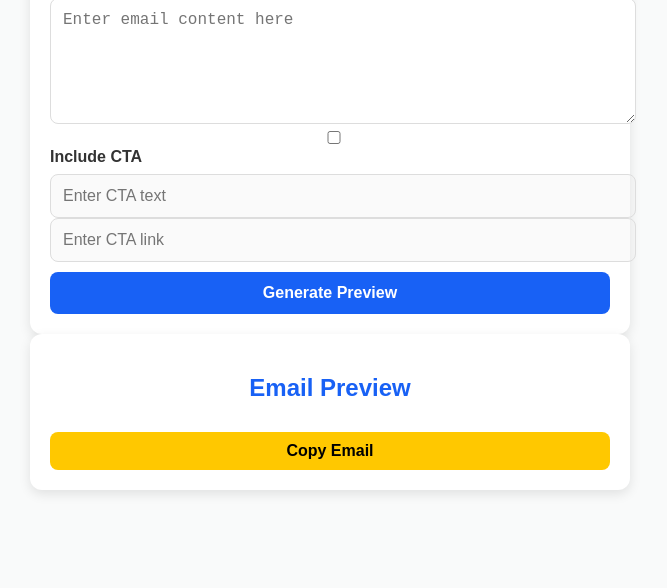
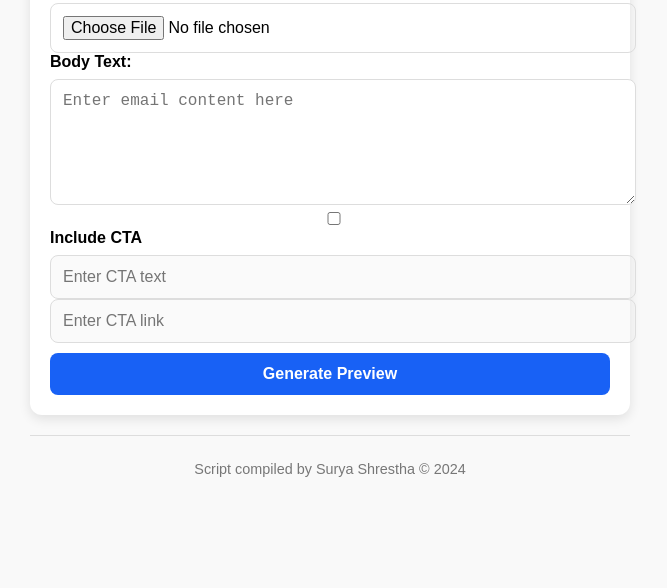
Before and after one commit to suryash917/Emailer, a plain HTML site: page index.html in a window 1280 px wide. Shown: the part 212-800 px from the top of the page, without its empty margins (310-977 px from the left). Drawn offline with Linux system fonts and the light colour scheme.

Commit message:
Add files via upload

```diff
--- a/index.html
+++ b/index.html
@@ -3,22 +3,24 @@
 <head>
   <meta charset="UTF-8">
   <meta name="viewport" content="width=device-width, initial-scale=1.0">
-  <title>Email Generator with Footer</title>
-
+  <title>Email Generator</title>
   <style>
     body {
-      font-family: 'Avenir', Arial, Helvetica, sans-serif; /* Set font to Avenir */
-      background-color: #f9fafa;
+      font-family: 'Avenir', Arial, Helvetica, sans-serif; /* Avenir font */
+      background-color: #f9f9f9; /* Light grey background */
       margin: 0;
       padding: 0;
-      color: #333;
+      display: flex;
+      justify-content: center;
+      align-items: center;
+      min-height: 100vh;
     }
     .container {
       width: 100%;
       max-width: 600px;
-      margin: 0 auto;
+      margin: 20px auto;
     }
-    .form-container, .preview-container {
+    .form-container {
       padding: 20px;
       background: #ffffff;
       border-radius: 12px;
@@ -57,25 +59,6 @@
     button:hover {
       background-color: #1a298e;
     }
-    .preview-container {
-      display: flex;
-      flex-direction: column;
-      align-items: center;
-    }
-    .preview-container h2 {
-      font-size: 1.5rem;
-      color: #1861f5;
-    }
-    .copy-btn {
-      background-color: #ffc800;
-      color: #000;
-      padding: 10px 20px;
-      border: none;
-      border-radius: 8px;
-      font-weight: 600;
-      cursor: pointer;
-      margin-top: 10px;
-    }
     .footer {
       font-size: 0.9rem;
       color: #777;
@@ -90,10 +73,7 @@
   <div class="container">
     <!-- Form Section -->
     <div class="form-container">
-        <h1>Email Generator V1.0</h1>
-        <h8 style="display: block; text-align: center; opacity: 0.5; margin-top: -10px; margin-bottom: 10px; font-size: 14px;">
-          Script compiled by Surya Shrestha © 2024
-        </h8>
+      <h1>Email Generator</h1>
       <form id="emailerForm">
         <div class="form-group">
           <label for="banner">Upload Header Banner (600px wide):</label>
@@ -121,13 +101,9 @@
       </form>
     </div>
 
-
-
-    <!-- Preview Section -->
-    <div class="preview-container">
-      <h2>Email Preview</h2>
-      <div id="emailPreview"></div>
-      <button class="copy-btn" onclick="copyEmailContent()">Copy Email</button>
+    <!-- Footer Section (hidden in preview) -->
+    <div class="footer">
+      <p>Script compiled by Surya Shrestha &copy; 2024</p>
     </div>
   </div>
 
@@ -136,7 +112,6 @@
     const ctaText = document.getElementById("ctaText");
     const ctaLink = document.getElementById("ctaLink");
     const bannerUpload = document.getElementById("bannerUpload");
-    const emailPreview = document.getElementById("emailPreview");
     let bannerDataUrl = "";
 
     ctaToggle.addEventListener("change", () => {
@@ -176,11 +151,6 @@
             </td>
           </tr>
           <tr>
-            <td style="padding: 10px; font-size: 12px; color: #777; text-align: center;">
-
-            </td>
-          </tr>
-          <tr>
             <td style="padding: 20px; font-size: 16px; line-height: 1.6;">
               ${body.replace(/\n/g, "<br>")}
             </td>
@@ -193,23 +163,44 @@
         </table>
       `;
 
-      emailPreview.innerHTML = emailHTML;
+      openPreviewPopup(emailHTML);
     }
 
-    function copyEmailContent() {
-      const range = document.createRange();
-      range.selectNode(emailPreview);
-      window.getSelection().removeAllRanges();
-      window.getSelection().addRange(range);
-
-      try {
-        const success = document.execCommand("copy");
-        alert(success ? "Email content copied! Paste it directly into Outlook." : "Copy failed. Please try again.");
-      } catch (err) {
-        alert("Unable to copy. Please try again.");
+    function openPreviewPopup(emailHTML) {
+      const popupWindow = window.open("", "_blank", "width=800,height=600");
+      popupWindow.document.write(`
+        <html>
+        <head>
+          <title>Email Preview</title>
+          <style>
+            body {
+              font-family: 'Avenir', Arial, Helvetica, sans-serif;
+              color: #333;
+              margin: 0;
+              padding: 0;
+              display: flex;
+              justify-content: center;
+              align-items: center;
+              height: 100vh;
+              background-color: #f9f9f9;
             }
-
-      window.getSelection().removeAllRanges();
+            .email-preview {
+              max-width: 600px;
+              background: #ffffff;
+              border-radius: 8px;
+              border: 1px solid #ddd;
+              box-shadow: 0 4px 12px rgba(0, 0, 0, 0.1);
+              padding: 20px;
+              text-align: center;
+            }
+          </style>
+        </head>
+        <body>
+          <div class="email-preview">${emailHTML}</div>
+        </body>
+        </html>
+      `);
+      popupWindow.document.close();
     }
   </script>
 </body>
```
Lines whose indentation alone changed are shown as unchanged.
